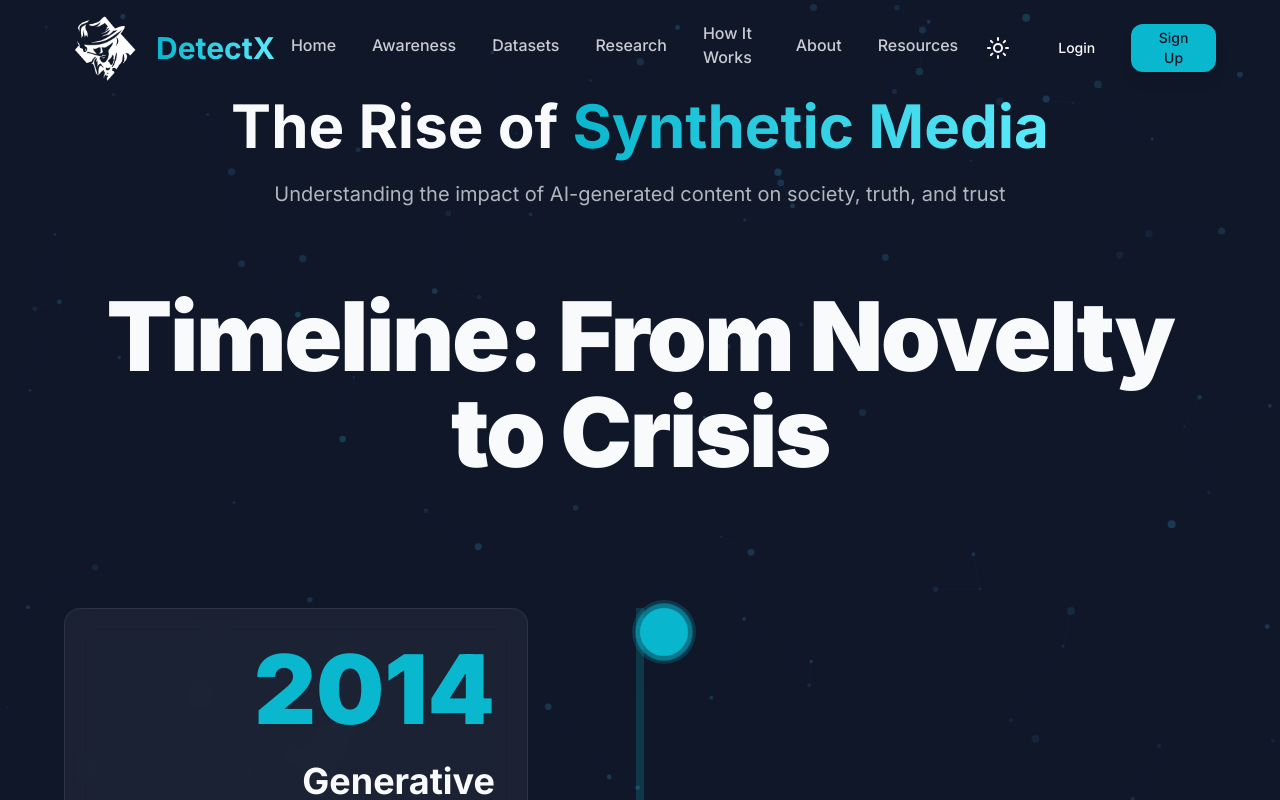
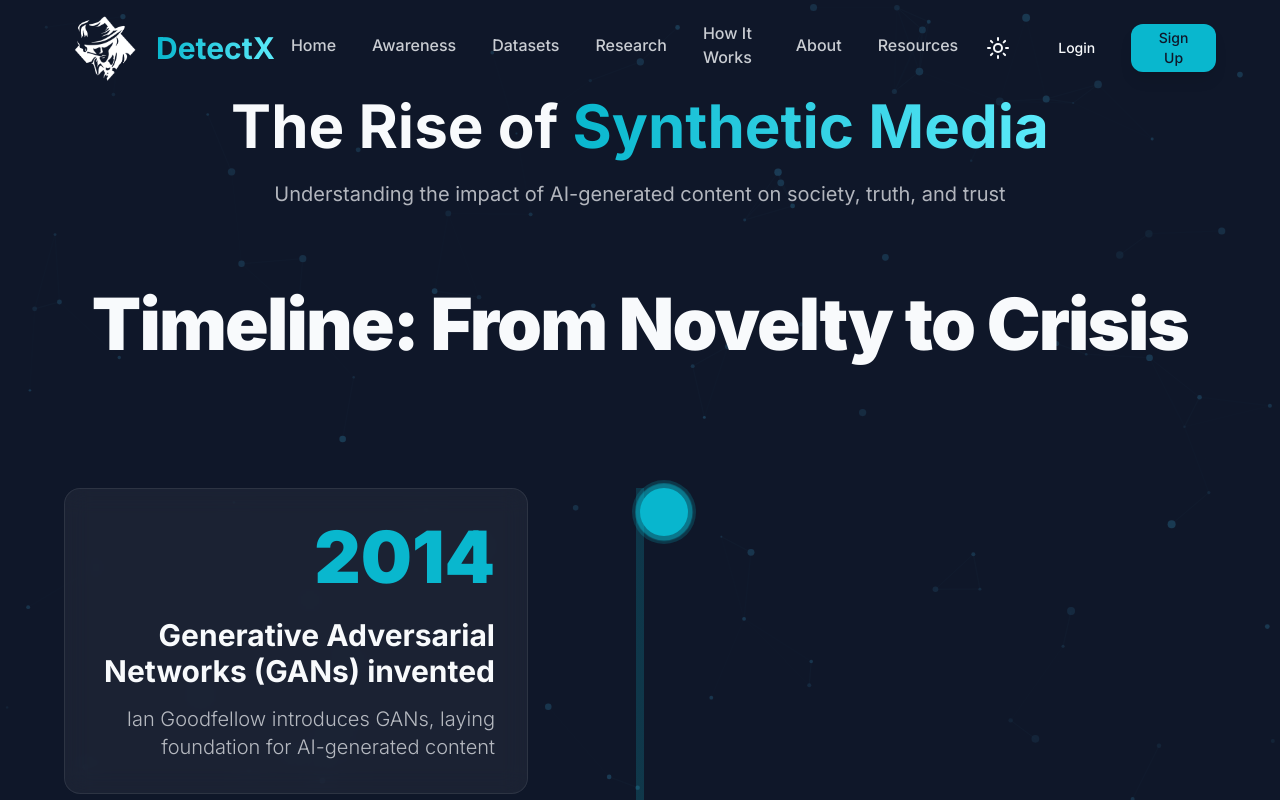
Before and after one commit to BlackPool25/AI-Detector-Web, a Next.js app: page /awareness in a window 1280 px wide. Shown: the top 800 px of the page. Built offline with nearby package versions, Linux system fonts and the light colour scheme.

Commit message:
Logo stretching fix

```diff
--- a/app/awareness/page.tsx
+++ b/app/awareness/page.tsx
@@ -56,15 +56,15 @@ export default function AwarenessPage() {
           initial="initial"
           animate="animate"
           variants={staggerContainer}
-          className="text-center space-y-6"
+          className="text-center space-y-6 px-4"
         >
-          <motion.h1 variants={fadeInUp} className="text-5xl md:text-6xl font-bold">
+          <motion.h1 variants={fadeInUp} className="text-3xl sm:text-4xl md:text-5xl lg:text-6xl font-bold">
             The Rise of{' '}
             <span className="bg-gradient-to-r from-primary to-accent bg-clip-text text-transparent">
               Synthetic Media
             </span>
           </motion.h1>
-          <motion.p variants={fadeInUp} className="text-xl text-foreground/70 max-w-3xl mx-auto">
+          <motion.p variants={fadeInUp} className="text-base sm:text-lg md:text-xl text-foreground/70 max-w-3xl mx-auto">
             Understanding the impact of AI-generated content on society, truth, and trust
           </motion.p>
         </motion.div>
@@ -75,54 +75,54 @@ export default function AwarenessPage() {
           whileInView="animate"
           viewport={{ once: true, margin: '-100px' }}
           variants={staggerContainer}
-          className="space-y-12"
+          className="space-y-12 overflow-hidden"
         >
-          <motion.h2 variants={fadeInUp} className="text-5xl md:text-7xl lg:text-8xl font-black tracking-tight text-center mb-16">
+          <motion.h2 variants={fadeInUp} className="text-3xl sm:text-4xl md:text-5xl lg:text-6xl xl:text-7xl font-black tracking-tight text-center mb-8 sm:mb-12 md:mb-16 px-4">
             Timeline: From Novelty to Crisis
           </motion.h2>
 
-          <div className="relative py-16">
+          <div className="relative py-8 sm:py-12 md:py-16">
             {/* Timeline line with gradient */}
             <div className="absolute left-1/2 transform -translate-x-1/2 h-full w-1 md:w-2 bg-gradient-to-b from-primary via-accent to-primary opacity-20" />
 
-            <div className="space-y-32 md:space-y-40">
+            <div className="space-y-16 sm:space-y-24 md:space-y-32 lg:space-y-40">
               {timeline.map((item, index) => (
                 <motion.div
                   key={item.year}
                   initial={{
                     opacity: 0,
-                    x: index % 2 === 0 ? -200 : 200,
-                    scale: 0.8
+                    x: index % 2 === 0 ? -50 : 50,
+                    scale: 0.95
                   }}
                   whileInView={{
                     opacity: 1,
                     x: 0,
                     scale: 1
                   }}
-                  viewport={{ once: true, margin: '-100px', amount: 0.3 }}
+                  viewport={{ once: true, margin: '-50px', amount: 0.3 }}
                   transition={{
-                    duration: 1.2,
+                    duration: 0.8,
                     ease: [0.25, 0.46, 0.45, 0.94],
                     scale: {
-                      duration: 0.8,
+                      duration: 0.6,
                       ease: 'easeOut'
                     }
                   }}
-                  className={`relative flex items-start gap-4 md:gap-16 ${
+                  className={`relative flex items-start gap-3 sm:gap-4 md:gap-8 lg:gap-16 ${
                     index % 2 === 0 ? 'flex-row' : 'flex-row-reverse'
                   }`}
                 >
                   {/* Content side */}
                   <motion.div
-                    className={`flex-1 ${index % 2 === 0 ? 'text-right pr-4 md:pr-12' : 'text-left pl-4 md:pl-12'}`}
-                    initial={{ opacity: 0, y: 50 }}
+                    className={`flex-1 ${index % 2 === 0 ? 'text-right pr-2 sm:pr-4 md:pr-8 lg:pr-12' : 'text-left pl-2 sm:pl-4 md:pl-8 lg:pl-12'}`}
+                    initial={{ opacity: 0, y: 30 }}
                     whileInView={{ opacity: 1, y: 0 }}
                     viewport={{ once: true }}
-                    transition={{ duration: 0.8, delay: 0.2 }}
+                    transition={{ duration: 0.6, delay: 0.2 }}
                   >
-                    <div className="glass dark:glass-dark rounded-2xl p-6 md:p-8 hover:shadow-2xl transition-all duration-500 border border-primary/10">
+                    <div className="glass dark:glass-dark rounded-xl sm:rounded-2xl p-4 sm:p-6 md:p-8 hover:shadow-2xl transition-all duration-500 border border-primary/10">
                       <motion.div
-                        initial={{ scale: 0, rotate: -180 }}
+                        initial={{ scale: 0.8, rotate: -90 }}
                         whileInView={{ scale: 1, rotate: 0 }}
                         viewport={{ once: true }}
                         transition={{
@@ -132,14 +132,14 @@ export default function AwarenessPage() {
                           delay: 0.3
                         }}
                       >
-                        <h3 className="text-5xl md:text-7xl lg:text-8xl font-black text-primary mb-3 md:mb-6">
+                        <h3 className="text-3xl sm:text-4xl md:text-5xl lg:text-6xl xl:text-7xl font-black text-primary mb-2 sm:mb-3 md:mb-6">
                           {item.year}
                         </h3>
                       </motion.div>
 
                       <motion.h4
-                        className="text-xl md:text-3xl lg:text-4xl font-bold text-foreground mb-3 md:mb-4"
-                        initial={{ opacity: 0, x: index % 2 === 0 ? 50 : -50 }}
+                        className="text-base sm:text-lg md:text-2xl lg:text-3xl font-bold text-foreground mb-2 sm:mb-3 md:mb-4"
+                        initial={{ opacity: 0, x: index % 2 === 0 ? 30 : -30 }}
                         whileInView={{ opacity: 1, x: 0 }}
                         viewport={{ once: true }}
                         transition={{ duration: 0.6, delay: 0.4 }}
@@ -148,7 +148,7 @@ export default function AwarenessPage() {
                       </motion.h4>
 
                       <motion.p
-                        className="text-base md:text-xl text-foreground/70 font-light leading-relaxed"
+                        className="text-sm sm:text-base md:text-lg lg:text-xl text-foreground/70 font-light leading-relaxed"
                         initial={{ opacity: 0 }}
                         whileInView={{ opacity: 1 }}
                         viewport={{ once: true }}
@@ -172,7 +172,7 @@ export default function AwarenessPage() {
                       delay: 0.1
                     }}
                   >
-                    <div className="w-8 h-8 md:w-12 md:h-12 rounded-full bg-primary ring-8 md:ring-12 ring-primary/20 relative">
+                    <div className="w-6 h-6 sm:w-8 sm:h-8 md:w-10 md:h-10 lg:w-12 lg:h-12 rounded-full bg-primary ring-4 sm:ring-6 md:ring-8 lg:ring-10 ring-primary/20 relative">
                       <motion.div
                         className="absolute inset-0 rounded-full bg-primary"
                         animate={{
@@ -202,13 +202,13 @@ export default function AwarenessPage() {
           whileInView="animate"
           viewport={{ once: true, margin: '-100px' }}
           variants={staggerContainer}
-          className="space-y-8"
+          className="space-y-6 sm:space-y-8"
         >
-          <motion.h2 variants={fadeInUp} className="text-4xl md:text-6xl lg:text-7xl font-black tracking-tight text-center">
+          <motion.h2 variants={fadeInUp} className="text-2xl sm:text-3xl md:text-4xl lg:text-5xl xl:text-6xl font-black tracking-tight text-center px-4">
             Real-World Impact
           </motion.h2>
 
-          <div className="grid md:grid-cols-2 gap-6">
+          <div className="grid sm:grid-cols-2 gap-4 sm:gap-6">
             {impacts.map((impact, index) => {
               const Icon = impact.icon
               return (
@@ -216,13 +216,13 @@ export default function AwarenessPage() {
                   <Card className="h-full glass dark:glass-dark border-foreground/10 hover:shadow-2xl transition-all duration-300">
                     <CardHeader>
                       <div
-                        className="w-14 h-14 rounded-xl flex items-center justify-center mb-4"
+                        className="w-12 h-12 sm:w-14 sm:h-14 rounded-xl flex items-center justify-center mb-3 sm:mb-4"
                         style={{ background: `${impact.color}20` }}
                       >
-                        <Icon className="w-7 h-7" style={{ color: impact.color }} />
+                        <Icon className="w-6 h-6 sm:w-7 sm:h-7" style={{ color: impact.color }} />
                       </div>
-                      <CardTitle>{impact.title}</CardTitle>
-                      <CardDescription className="text-base">{impact.description}</CardDescription>
+                      <CardTitle className="text-lg sm:text-xl">{impact.title}</CardTitle>
+                      <CardDescription className="text-sm sm:text-base">{impact.description}</CardDescription>
                     </CardHeader>
                   </Card>
                 </motion.div>
@@ -237,13 +237,13 @@ export default function AwarenessPage() {
           whileInView="animate"
           viewport={{ once: true, margin: '-100px' }}
           variants={fadeInUp}
-          className="glass dark:glass-dark rounded-3xl p-12 text-center space-y-6"
+          className="glass dark:glass-dark rounded-2xl sm:rounded-3xl p-6 sm:p-8 md:p-12 text-center space-y-4 sm:space-y-6"
         >
-          <h2 className="text-4xl md:text-6xl font-black tracking-tight">Why Detection Matters</h2>
-          <blockquote className="text-2xl italic text-foreground/80 max-w-3xl mx-auto">
+          <h2 className="text-2xl sm:text-3xl md:text-4xl lg:text-5xl font-black tracking-tight px-2">Why Detection Matters</h2>
+          <blockquote className="text-lg sm:text-xl md:text-2xl italic text-foreground/80 max-w-3xl mx-auto px-4">
             "Without the ability to distinguish real from synthetic, we lose our shared foundation of truth."
           </blockquote>
-          <p className="text-lg text-foreground/70 max-w-2xl mx-auto">
+          <p className="text-sm sm:text-base md:text-lg text-foreground/70 max-w-2xl mx-auto px-4">
             AI detection technology is not just a tool—it's a necessity for preserving trust,
             protecting identities, and maintaining the integrity of information in the digital age.
           </p>
@@ -255,13 +255,13 @@ export default function AwarenessPage() {
           whileInView="animate"
           viewport={{ once: true }}
           variants={fadeInUp}
-          className="text-center space-y-6"
+          className="text-center space-y-4 sm:space-y-6 px-4"
         >
-          <h3 className="text-2xl font-bold">Test Your Ability to Spot AI</h3>
+          <h3 className="text-xl sm:text-2xl font-bold">Test Your Ability to Spot AI</h3>
           <motion.button
             whileHover={{ scale: 1.05 }}
             whileTap={{ scale: 0.97 }}
-            className="px-8 py-4 rounded-xl bg-primary text-primary-foreground font-semibold shadow-lg hover:shadow-xl transition-all"
+            className="w-full sm:w-auto min-h-[48px] px-6 sm:px-8 py-3 sm:py-4 rounded-xl bg-primary text-primary-foreground font-semibold shadow-lg hover:shadow-xl transition-all"
           >
             Take the Challenge →
           </motion.button>
--- a/app/globals.css
+++ b/app/globals.css
@@ -109,6 +109,7 @@
     font-feature-settings: "rlig" 1, "calt" 1;
     transition: background-color 1.2s ease, color 1.2s ease;
     overflow-x: hidden;
+    max-width: 100vw;
     -webkit-font-smoothing: antialiased;
     -moz-osx-font-smoothing: grayscale;
     text-rendering: optimizeLegibility;
@@ -116,8 +117,16 @@
 
   html {
     overflow-x: hidden;
+    max-width: 100vw;
     scroll-behavior: smooth;
     -webkit-text-size-adjust: 100%;
+  }
+
+  /* Prevent any child elements from causing horizontal overflow */
+  #__next,
+  body > div {
+    overflow-x: hidden;
+    max-width: 100vw;
   }
 
   /* Ensure touch-friendly interactions */
```
Also changed, not shown: components/animations/PageLoader.tsx (+10 -10 lines).
